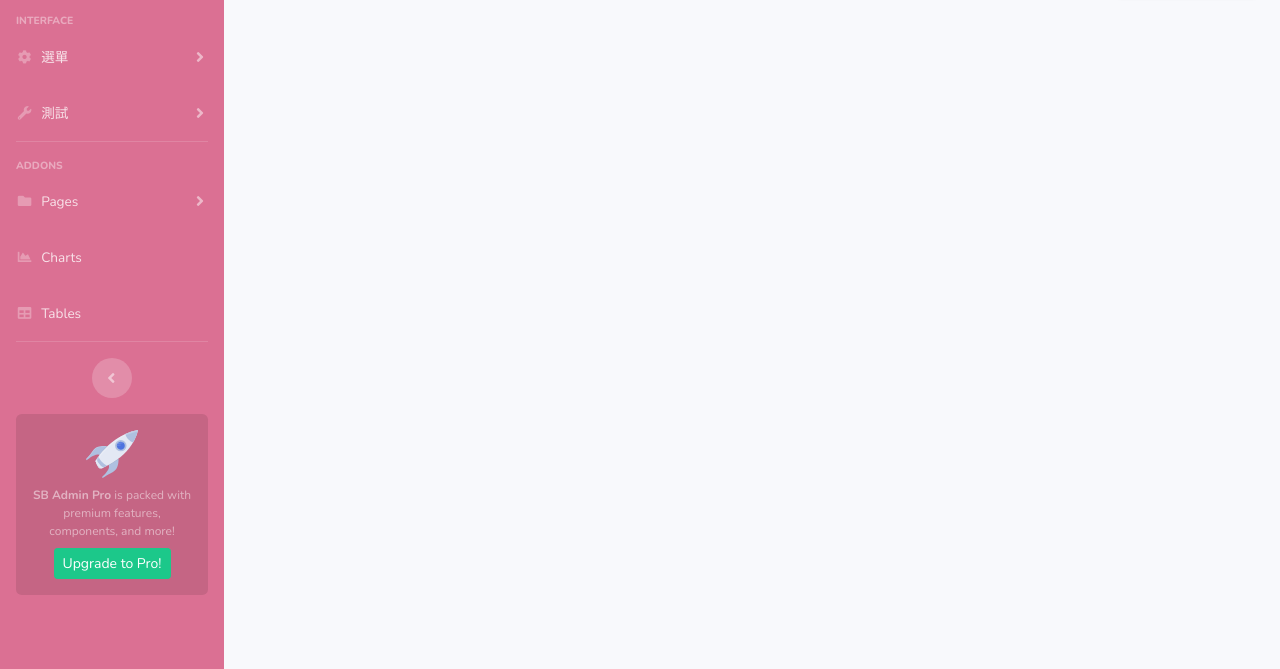
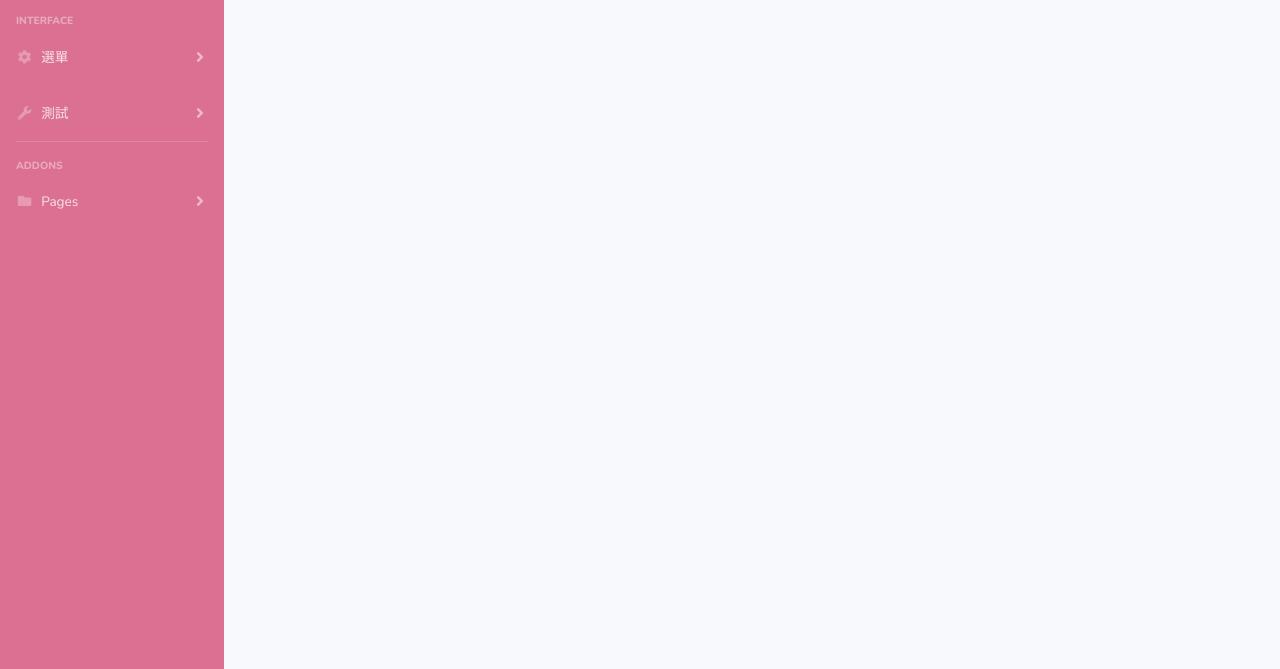
Before and after one commit to nicole910307/you, a website with bundled scripts: page index.html in a window 1280 px wide. Shown: the part 155-824 px from the top of the page. Built offline with nearby package versions, Linux system fonts and the light colour scheme.

Commit message:
Update index.html

```diff
--- a/index.html
+++ b/index.html
@@ -123,34 +123,6 @@
                 </div>
             </li>
 
-            <!-- Nav Item - Charts -->
-            <li class="nav-item">
-                <a class="nav-link" href="charts.html">
-                    <i class="fas fa-fw fa-chart-area"></i>
-                    <span>Charts</span></a>
-            </li>
-
-            <!-- Nav Item - Tables -->
-            <li class="nav-item">
-                <a class="nav-link" href="tables.html">
-                    <i class="fas fa-fw fa-table"></i>
-                    <span>Tables</span></a>
-            </li>
-
-            <!-- Divider -->
-            <hr class="sidebar-divider d-none d-md-block">
-
-            <!-- Sidebar Toggler (Sidebar) -->
-            <div class="text-center d-none d-md-inline">
-                <button class="rounded-circle border-0" id="sidebarToggle"></button>
-            </div>
-
-            <!-- Sidebar Message -->
-            <div class="sidebar-card d-none d-lg-flex">
-                <img class="sidebar-card-illustration mb-2" src="img/undraw_rocket.svg" alt="...">
-                <p class="text-center mb-2"><strong>SB Admin Pro</strong> is packed with premium features, components, and more!</p>
-                <a class="btn btn-success btn-sm" href="https://startbootstrap.com/theme/sb-admin-pro">Upgrade to Pro!</a>
-            </div>
 
         </ul>
         <!-- End of Sidebar -->
```
